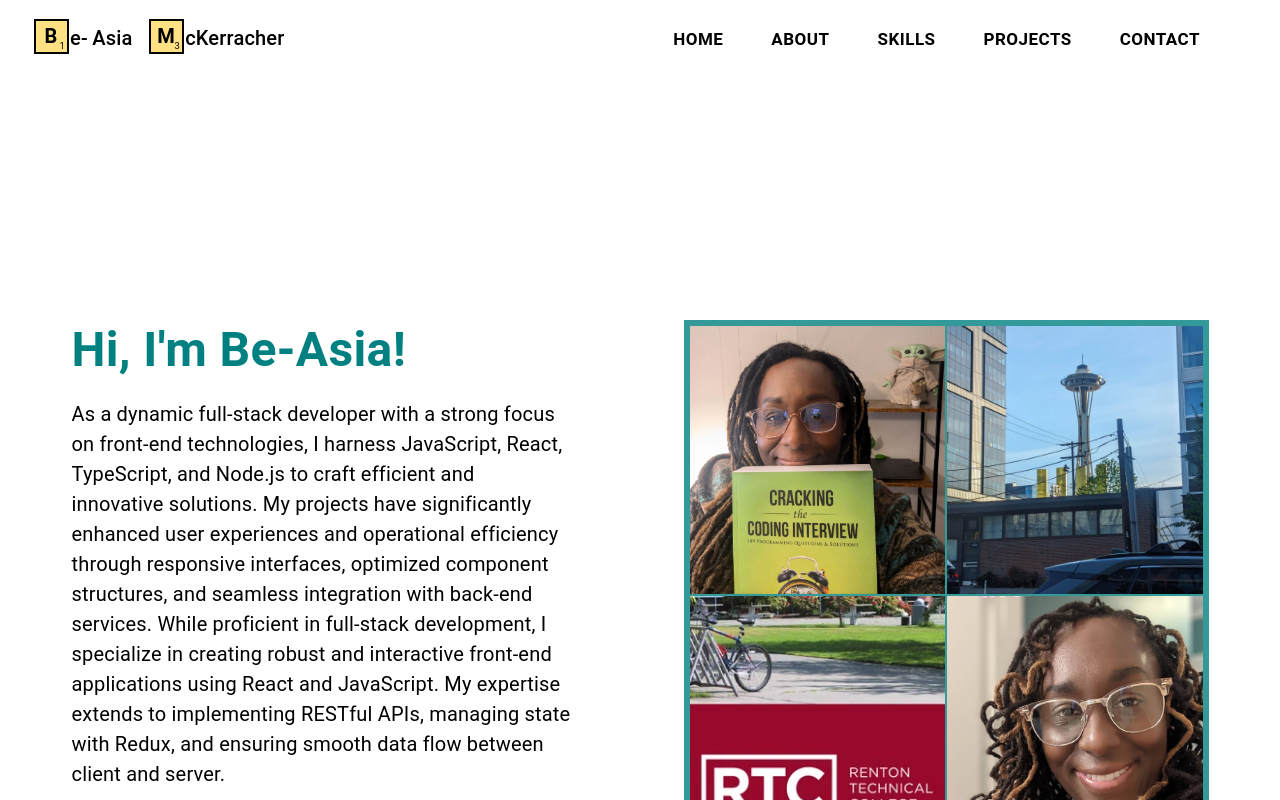
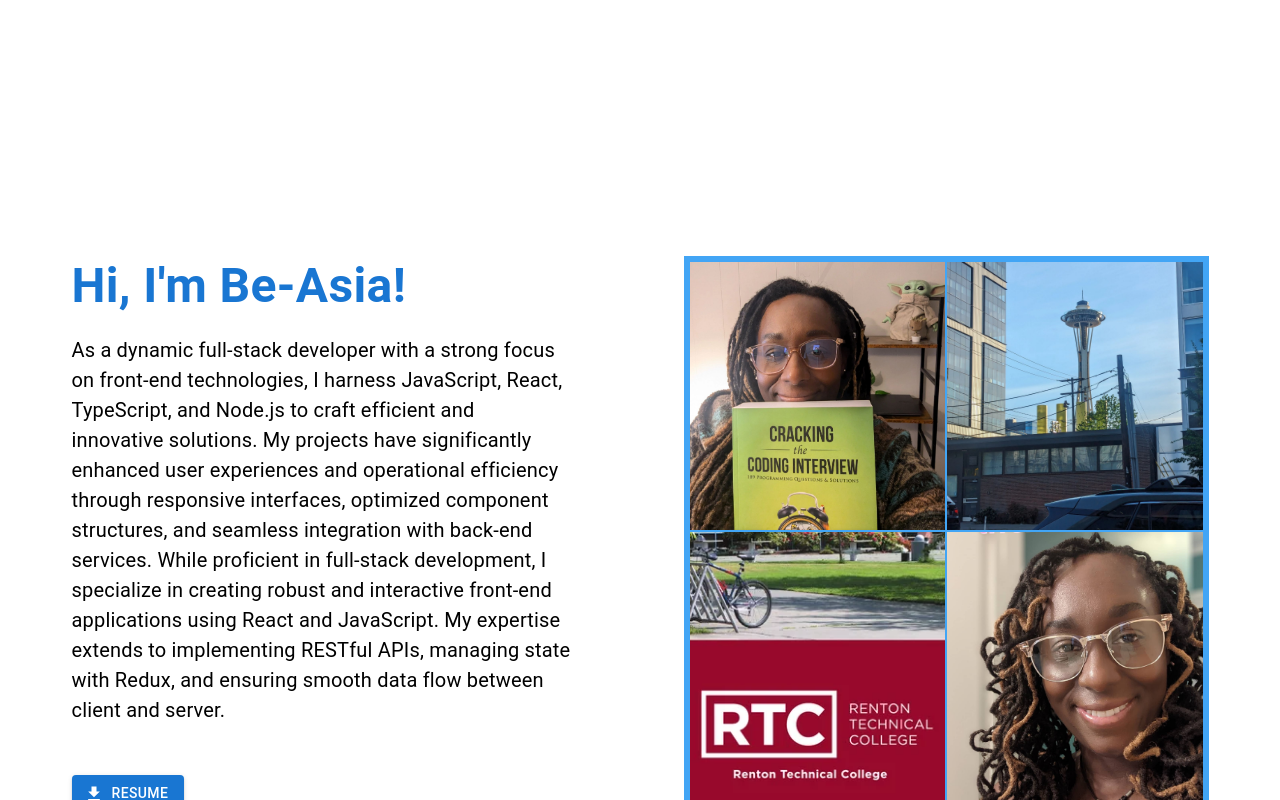
Before and after one commit to amerigirl/website, a React (Create React App) app: page / in a window 1280 px wide. Shown: the top 800 px of the page. Built offline with nearby package versions, Linux system fonts and the light colour scheme.

Commit message:
implemented basic routing with createbrowserrouter;

```diff
--- a/package.json
+++ b/package.json
@@ -8,8 +8,9 @@
     "@mui/icons-material": "^6.4.4",
     "@mui/material": "^6.4.4",
     "cra-template": "1.2.0",
-    "react": "19.0.0",
-    "react-dom": "19.0.0",
+    "react": "18.2.0",
+    "react-dom": "18.2.0",
+    "react-router-dom": "^7.2.0",
     "react-scripts": "5.0.1",
     "react-scroll": "^1.9.2"
   },
--- a/src/App.js
+++ b/src/App.js
@@ -8,27 +8,33 @@ import ProjectsCardComponent from "./Components/CardSection/Cards/ProjectsCardCo
 import SectionTitle from "./Components/SectionTitle.jsx";
 import ContactComponent from "./Components/ContactForm/ContactComponent.jsx";
 import Footer from "./Components/Footer/Footer.jsx";
-import {createBrowserRouter, RouterProvider} from 'react-router-dom'
-import Root from "./Components/Root.jsx";
 
+import ReactDOM from "react-dom/client";
+import { createBrowserRouter, RouterProvider } from "react-router-dom";
 
 const router = createBrowserRouter([
   {
     path: "/",
-  element: <Root />,
-children: [
-      { index: true, element: <LandingSection /> },
-      { path: "about", element: <AboutCardComponent /> },
-      { path: "skills", element: <SkillsCardComponent /> },
-      { path: "projects", element: <ProjectsCardComponent /> },
-      { path: "contact", element: <ContactComponent /> },
-  ]
+    element: <LandingSection />,
+    // children: [
+    //       { index: true, element:  },
+    //     { path: "about", element: <AboutCardComponent /> },
+    //     { path: "skills", element: <SkillsCardComponent /> },
+    //     { path: "projects", element: <ProjectsCardComponent /> },
+    //     { path: "contact", element: <ContactComponent /> },
+    // ]
+  },
+]);
+
+function App() {
+  return <RouterProvider router={router} />;
 }
-])
-function App() {
-  return (
-    <RouterProvider router={router} />
 
+export default App;
+
+
+
+// export default App;
 // <Box>
 //   <ThemeProvider theme={theme}>
 //     <Navbar />
@@ -58,7 +64,15 @@ function App() {
 //     <Footer />
 //   </ThemeProvider>
 // </Box>
-  )
-}
 
-export default App;
+//       <Box>
+//     <ThemeProvider theme={theme}>
+//       <Navbar />
+//       <Box sx={{ marginTop: "6rem" }}>
+//         <Outlet />
+//       </Box>
+//       <Footer />
+//     </ThemeProvider>
+//   </Box>
+// );
+// }
--- a/src/Components/Root.jsx
+++ /dev/null
@@ -1,23 +0,0 @@
-import React from "react";
-import { Outlet } from "react-router-dom";
-import { ThemeProvider } from "@mui/material/styles";
-import { Box } from "@mui/material";
-import Navbar from "./Navbar/Navbar";
-import Footer from "./Footer/Footer";
-import theme from "../theme";
-
-function Root() {
-  return (
-    <Box>
-      <ThemeProvider theme={theme}>
-        <Navbar />
-        <Box sx={{ marginTop: "6rem" }}>
-          <Outlet />
-        </Box>
-        <Footer />
-      </ThemeProvider>
-    </Box>
-  );
-}
-
-export default Root;
```
Also changed, not shown: 1 other file (tests, documents, lock files or other folders). Lines whose indentation alone changed are shown as unchanged.
